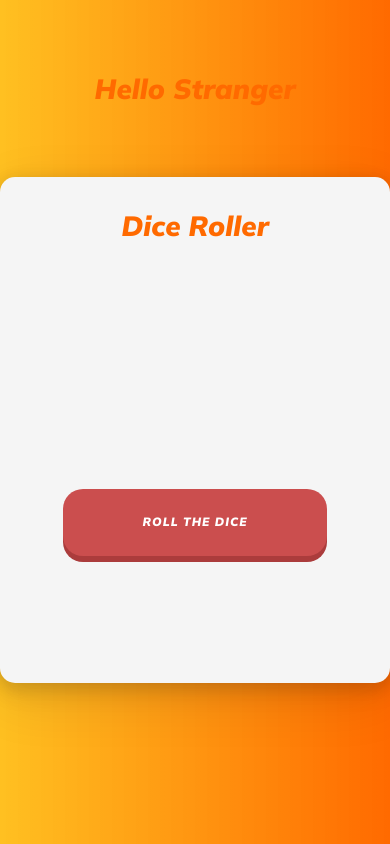
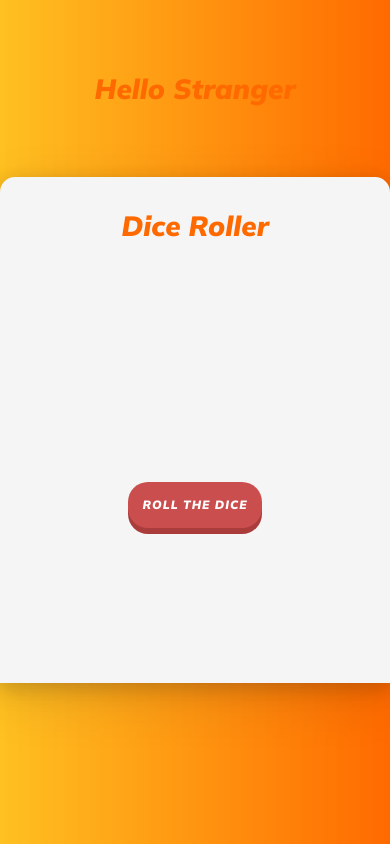
Before and after one commit to jawaher-alqotym/FRONT_END_HOME_WORKS, a plain HTML site: page Day3_HW/index.html in a window 390 px wide. Drawn offline with nearby package versions, Linux system fonts and the light colour scheme.

Commit message:
respoinsivnes improvmint

```diff
--- a/Day3_HW/style.css
+++ b/Day3_HW/style.css
@@ -117,9 +117,15 @@ img {
                 width: 100%;
                 max-width: 100%;
                 margin: 0px;
+                border-bottom-right-radius:0px ;
+                border-bottom-left-radius:0px ;
 
     }
     img {
         margin:1rem;
        }
+
+    .myBtn {margin:0.5rem ;
+            padding: 0.9rem;
+            }
 }
```
